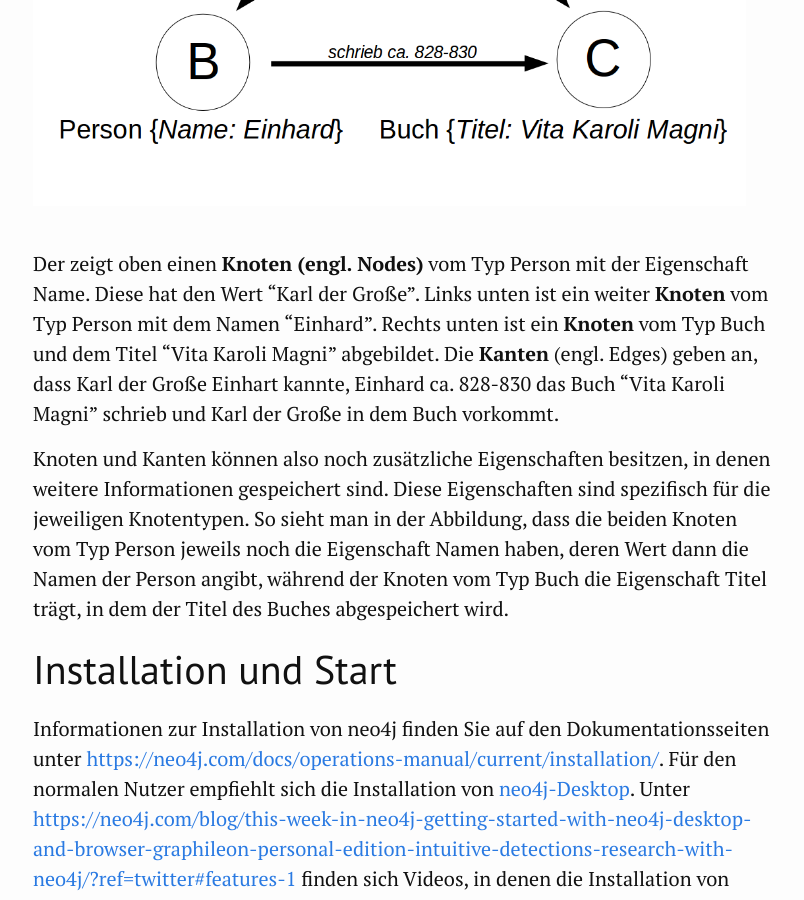
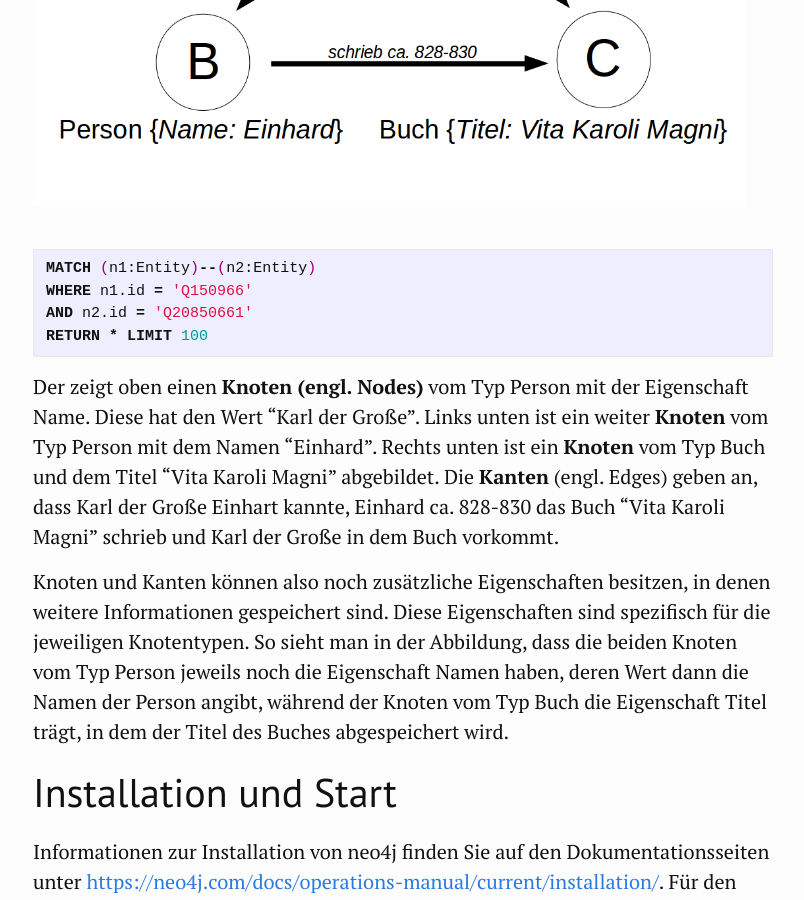
Before and after one commit to kuczera/GraphReader, a Jekyll site: the page built from docs/10_Was ist eine Graphdatenbank.md, in a window 1280 px wide and 900 px high, scrolled down 782 px. Shown: the whole window, without its empty margins (237-1041 px from the left). Built offline with Jekyll 4.4.1, drawn with Linux system fonts in a browser that asks for light colours.

Commit message:
Update 10_Was ist eine Graphdatenbank.md

```diff
--- a/docs/10_Was ist eine Graphdatenbank.md
+++ b/docs/10_Was ist eine Graphdatenbank.md
@@ -17,6 +17,13 @@ In den seit den 70er Jahren etablierten, relationalen Datenbanken werden die Dat
 In Graphdatenbanken werden die Daten dagegen in Knoten und Kanten gespeichert.
 ![Beispielgraph](Bilder/Beispielgraph.png)
 
+~~~cypher
+MATCH (n1:Entity)--(n2:Entity)
+WHERE n1.id = 'Q150966'
+AND n2.id = 'Q20850661'
+RETURN * LIMIT 100
+~~~
+
 Der  zeigt oben einen <b>Knoten (engl. Nodes)</b>	vom Typ Person mit der Eigenschaft Name. Diese hat den Wert "Karl der Große". Links unten ist ein weiter <b>Knoten</b> vom Typ Person mit dem Namen "Einhard". Rechts unten ist ein <b>Knoten</b> vom Typ Buch und dem Titel "Vita Karoli Magni" abgebildet. Die <b>Kanten</b> (engl. Edges) geben an, dass Karl der Große Einhart kannte, Einhard ca. 828-830 das Buch "Vita Karoli Magni" schrieb und Karl der Große in dem Buch vorkommt.
 
 Knoten und Kanten können also noch zusätzliche Eigenschaften besitzen, in denen weitere Informationen gespeichert sind. Diese Eigenschaften sind spezifisch für die jeweiligen Knotentypen. So sieht man in der Abbildung, dass die beiden Knoten vom Typ Person jeweils noch die Eigenschaft Namen haben, deren Wert dann die Namen der Person angibt, während der Knoten vom Typ Buch die Eigenschaft Titel trägt, in dem der Titel des Buches abgespeichert wird.
```
